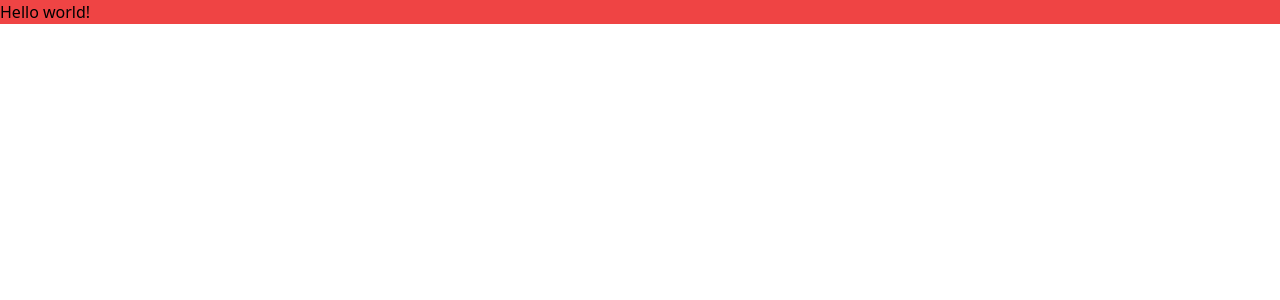
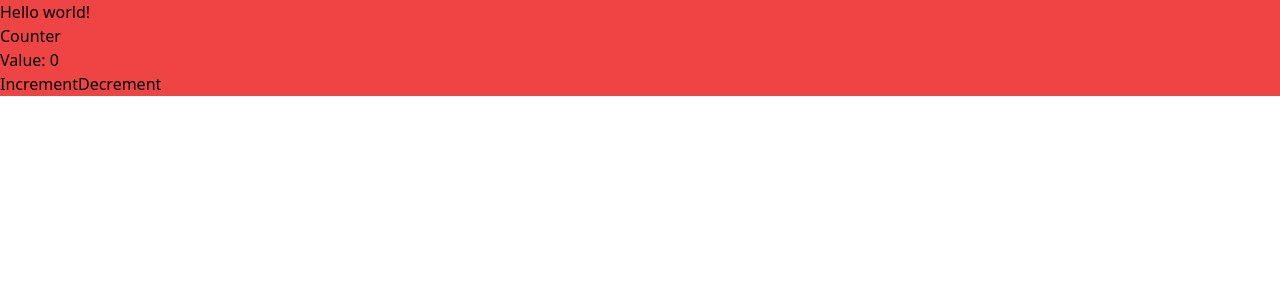
Before and after one commit to DiegoLopesLima/ai-solutions-test, a Nuxt app: page / in a window 1280 px wide. Shown: the top 300 px of the page. Built offline with nearby package versions, Linux system fonts and the light colour scheme.

Commit message:
feat: implement pinia

```diff
--- a/app.vue
+++ b/app.vue
@@ -1,5 +1,21 @@
 <template>
   <div class="bg-red-500">
     Hello world!
+
+    <section>
+      <h2>Counter</h2>
+
+      <div>Value: {{ counter.value }}</div>
+
+      <div>
+        <button type="button" @click="counter.increment()">Increment</button>
+
+        <button type="button" @click="counter.decrement()">Decrement</button>
+      </div>
+    </section>
   </div>
 </template>
+
+<script lang="ts" setup>
+  const counter = useCounter();
+</script>
--- a/nuxt.config.ts
+++ b/nuxt.config.ts
@@ -2,6 +2,13 @@
 export default defineNuxtConfig({
   devtools: { enabled: true },
   modules: [
-    '@nuxtjs/tailwindcss'
-  ]
+    '@nuxtjs/tailwindcss',
+    '@pinia/nuxt'
+  ],
+  imports: {
+    dirs: ['./stores'],
+  },
+  pinia: {
+    autoImports: ['defineStore', 'acceptHMRUpdate'],
+  },
 })
--- a/package.json
+++ b/package.json
@@ -13,5 +13,8 @@
     "@nuxtjs/tailwindcss": "^6.8.0",
     "@types/node": "^18.17.0",
     "nuxt": "^3.6.5"
+  },
+  "dependencies": {
+    "@pinia/nuxt": "^0.4.11"
   }
 }
--- /dev/null
+++ b/stores/counter.ts
@@ -0,0 +1,16 @@
+export const useCounter = defineStore('counter', {
+  state: () => ({
+    counter: 0
+  }),
+  getters: {
+    value: state => state.counter
+  },
+  actions: {
+    increment(amout = 1) {
+      this.counter += amout;
+    },
+    decrement(amout = 1) {
+      this.counter -= amout;
+    }
+  }
+});
```
Also changed, not shown: 1 other file (tests, documents, lock files or other folders).
